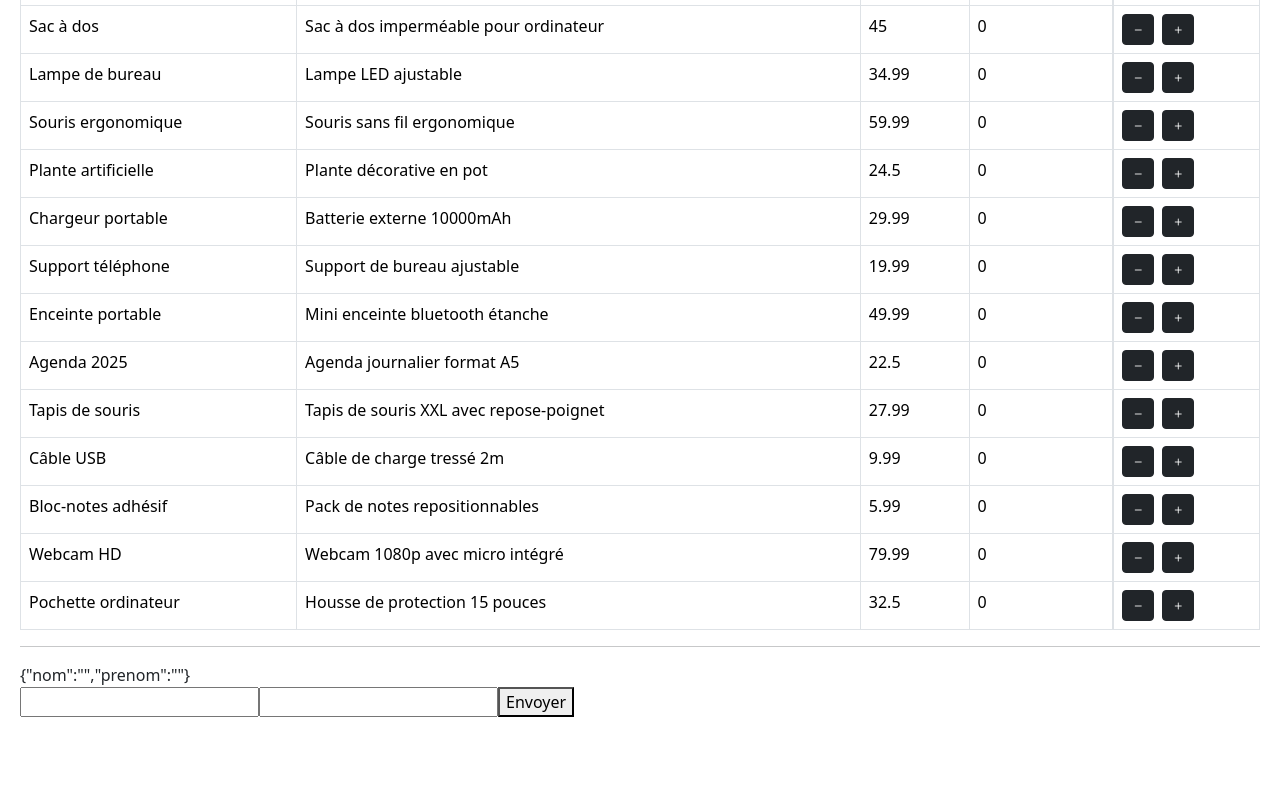
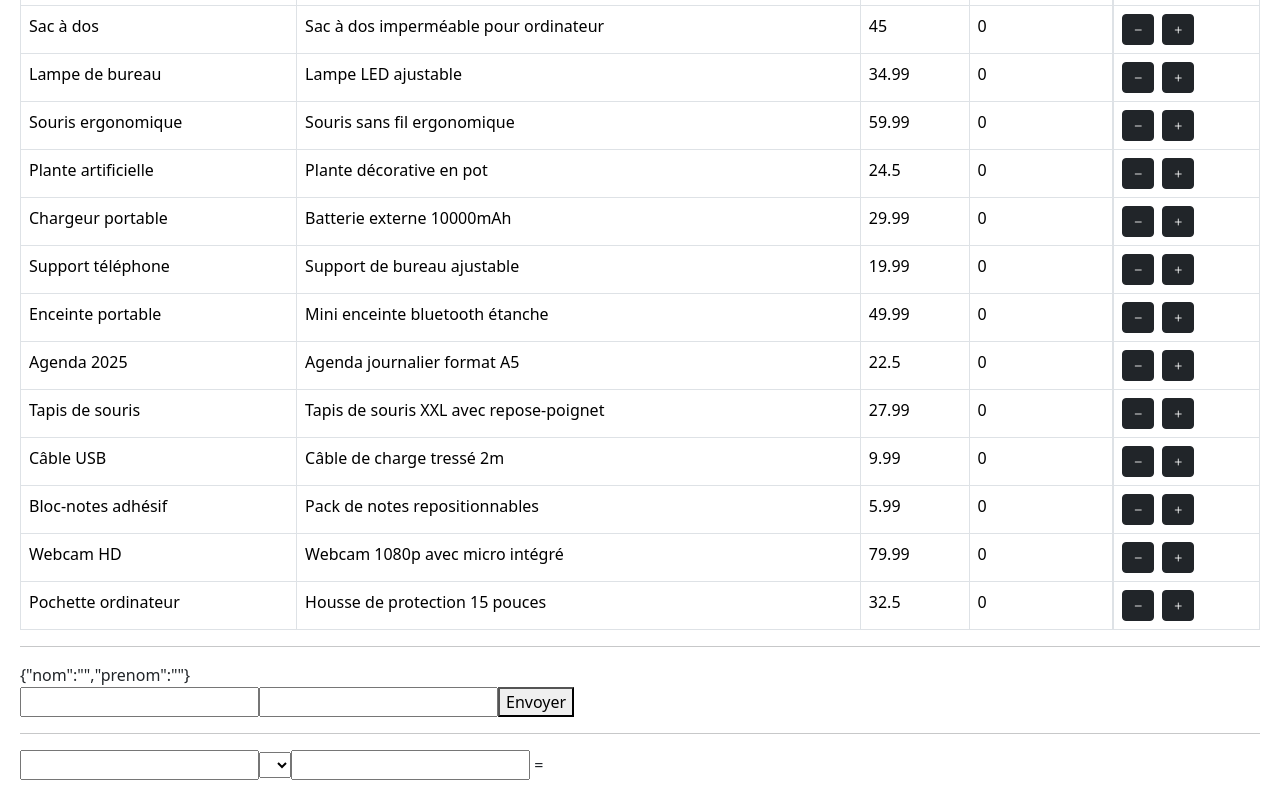
Before and after one commit to khunly82/techni-demo-react, a React (Vite) app: page / in a window 1280 px wide. Shown: the part 1012-1812 px from the top of the page. Before the commit the page ends 1749 px from the top, so only its background shows below. Built offline with nearby package versions, Linux system fonts and the light colour scheme.

Commit message:
feat: add Exo4 component for basic arithmetic operations and input handling

```diff
--- a/src/App.tsx
+++ b/src/App.tsx
@@ -4,6 +4,7 @@ import Composant2 from './components/composant2/Composant2'
 import Composant3 from './components/composant3/Composant3'
 import Exo1 from './components/exo1/Exo1'
 import Exo2 from './components/exo2/Exo2'
+import Exo4 from './components/exo4/exo4'
 
 
 function App() {
@@ -20,6 +21,8 @@ function App() {
     <Exo2 />
     <hr />
     <Composant3 />
+    <hr />
+    <Exo4 />
   </>
 }
 
--- a/src/components/exo2/Exo2.tsx
+++ b/src/components/exo2/Exo2.tsx
@@ -1,4 +1,4 @@
-import { useMemo, useState } from "react"
+import { useEffect, useMemo, useState } from "react"
 import { products, type Product } from "../../data/products"
 import { nanoid } from "nanoid"
 
--- /dev/null
+++ b/src/components/exo4/exo4.tsx
@@ -0,0 +1,44 @@
+import { useMemo, useState } from "react"
+
+function Exo4() {
+    const [nb1, setNb1] = useState<number|null>(null)
+    const [nb2, setNb2] = useState<number|null>(null)
+    const [operator, setOperator] = useState<'+'|'-'|'*'|'/'|''>('')
+
+    const result = useMemo(
+        () => isValid() ? eval(`${nb1}${operator}${nb2}`): null,
+        [nb1, nb2, operator]
+    )
+
+    function isValid() {
+        return !(
+            nb1 === null
+            || nb2 === null
+            || !operator
+            || (nb2 === 0 && operator === '/')
+        )
+    }
+
+
+    return <>
+        <input type="number"
+               defaultValue={nb1?.toString()}
+               onChange={e => setNb1(e.target.valueAsNumber)}
+        />
+        <select defaultValue={operator}
+                onChange={e => setOperator(e.target.value as '+'|'-'|'*'|'/'|'')}>
+            <option value=""></option>
+            <option value="+">+</option>
+            <option value="-">-</option>
+            <option value="*">*</option>
+            <option value="/">/</option>
+        </select>
+        <input type="number"
+               defaultValue={nb2?.toString()}
+               onChange={e => setNb2(e.target.valueAsNumber)}
+        />
+        <span> = {result?.toFixed(10)}</span>
+    </>
+}
+
+export default Exo4
```
Also changed, not shown: src/components/composant3/Composant3.tsx (+6 -2 lines).
